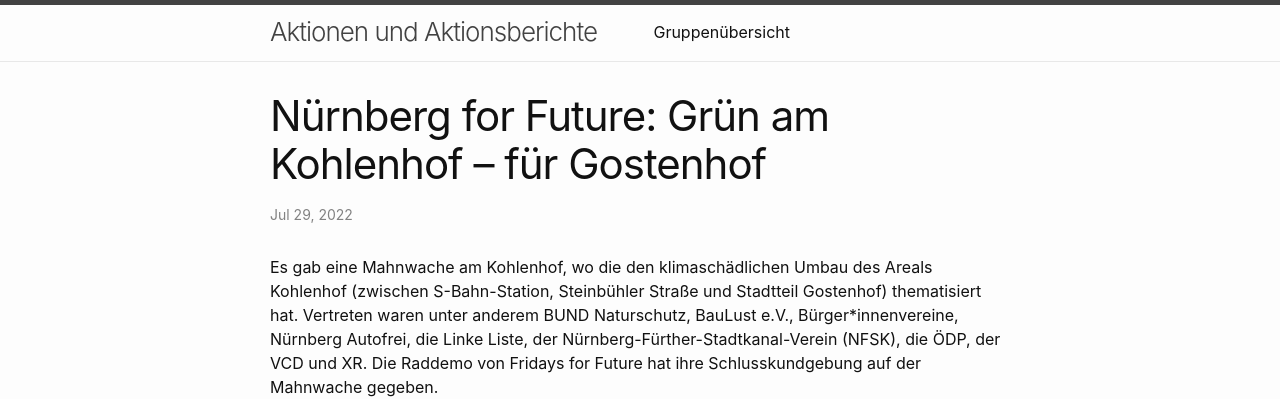
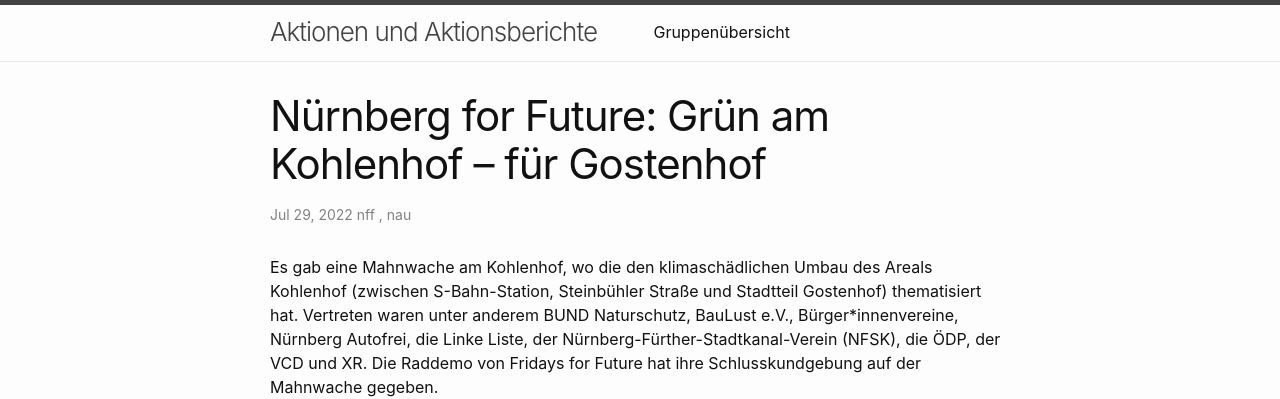
Before and after one commit to namnatulco/namnatulco.eu, a Jekyll site: the page built from aktionen/_posts/2022-07-29-gruen-am-kohlenhof-fuer-gostenhof.md, in a window 1280 px wide. Shown: the top 399 px of the page. Built offline with Jekyll 4.4.1, drawn with Linux system fonts in a browser that asks for light colours.

Commit message:
poc for auto-generating links to groups

```diff
--- a/_layouts/post.html
+++ b/_layouts/post.html
@@ -23,7 +23,21 @@
             <span class="p-author h-card" itemprop="name">{{ author }}</span></span>
             {%- if forloop.last == false %}, {% endif -%}
         {% endfor %}
-      {%- endif -%}</p>
+      {%- endif -%}
+      {%- if page.gruppe -%}
+        {% for grup in page.gruppe %}
+	    {% assign grouppath= "/aktionen/gruppen/" + grup + ".md" %}
+	    {% assign file = site.pages | where: "path", grouppath | first %}
+	    {% if file %}
+	    [{{grup}}]({file})
+	    {% else %}
+	    {{grup}}
+	    {% endif %}
+            {%- if forloop.last == false %}, {% endif -%}
+        {% endfor %}
+      {%- endif -%}
+
+    </p>
   </header>
 
   <div class="post-content e-content" itemprop="articleBody">
--- a/aktionen/_posts/2022-07-29-gruen-am-kohlenhof-fuer-gostenhof.md
+++ b/aktionen/_posts/2022-07-29-gruen-am-kohlenhof-fuer-gostenhof.md
@@ -3,7 +3,7 @@
 title: "Nürnberg for Future: Grün am Kohlenhof – für Gostenhof"
 categories: klima
 date: 2022-07-29
-gruppe: nff
+gruppe: [nff, nau]
 ---
 
 Es gab eine Mahnwache am Kohlenhof, wo die den klimaschädlichen Umbau des Areals Kohlenhof (zwischen S-Bahn-Station, Steinbühler Straße und Stadtteil Gostenhof) thematisiert hat.
```
Also changed, not shown: aktionen/_posts/2022-07-23-autofrei-parklet.md (+1 -1 lines).
